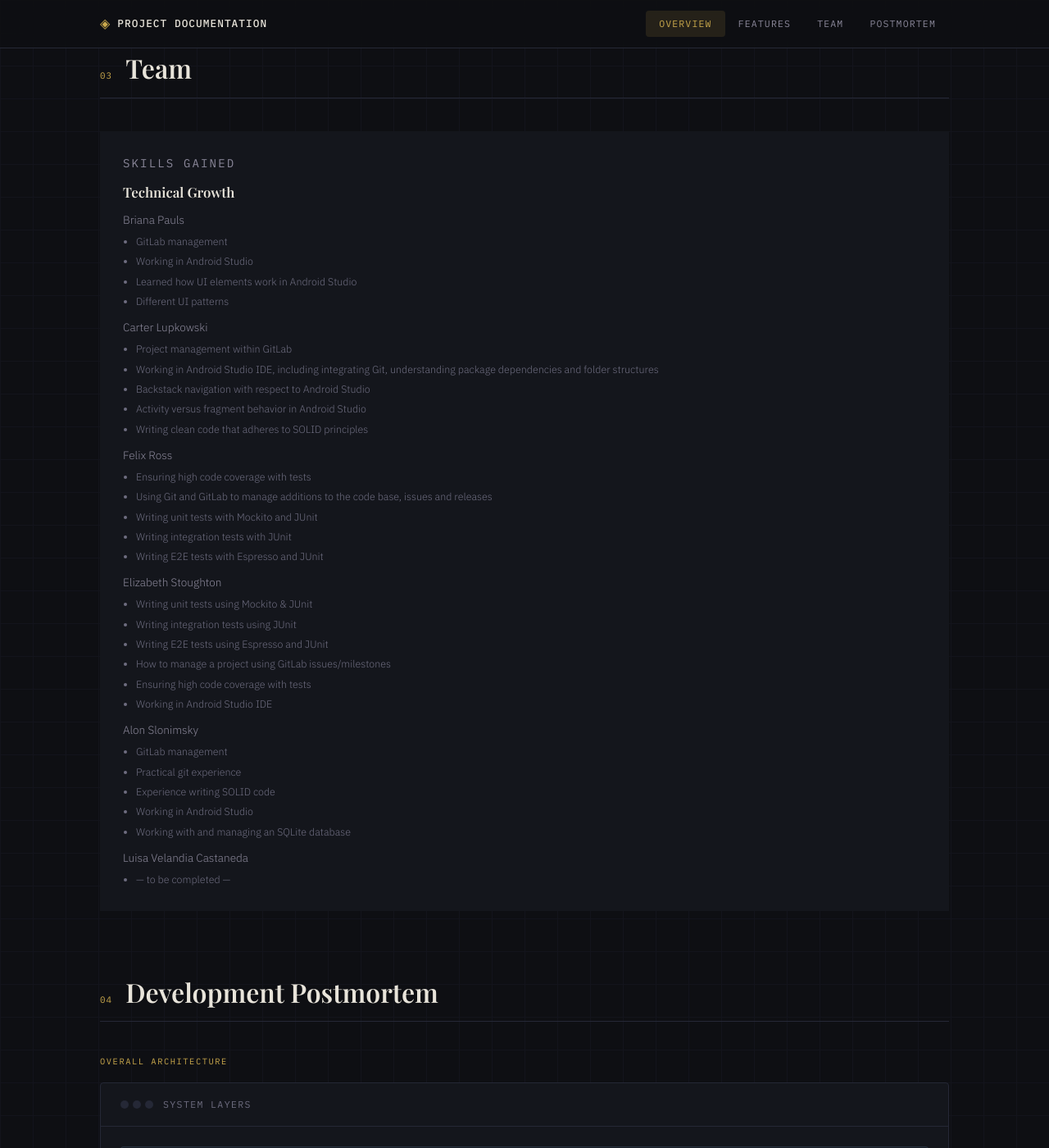
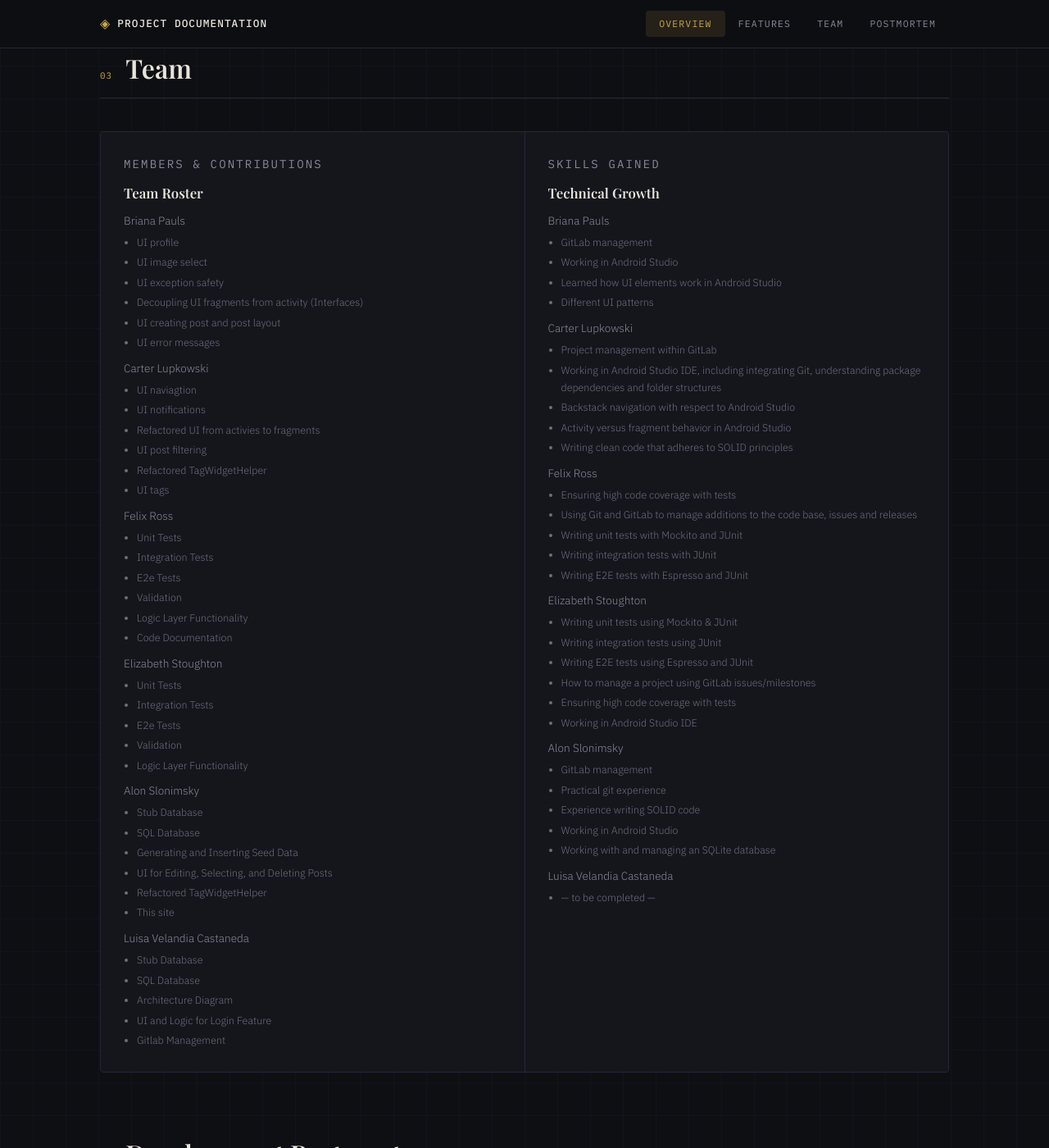
Before and after one commit to AlonSlonimsky/DISKussMe, a Jekyll site: the page built from index.html, in a window 1280 px wide and 1400 px high, scrolled down 2247 px. Shown: the whole window at 82% size. Built offline with Jekyll 4.4.1, drawn with Linux system fonts in a browser that asks for light colours.

Commit message:
undeleted old list

```diff
--- a/index.html
+++ b/index.html
@@ -135,7 +135,86 @@ of 20 or more new posts per week sustained over that same period.</p>
       <h2 class="section-title">Team</h2>
     </div>
 
-    <div class="card">
+    <div class="card-grid" style="grid-template-columns: repeat(2, 1fr);">
+
+      <div class="card">
+        <p class="card-label">Members &amp; Contributions</p>
+        <h3>Team Roster</h3>
+        <div style="display:flex; flex-direction:column; gap:0.6rem; margin-top:0.5rem;">
+
+          <div>
+            <div style="font-size:0.85rem; color:var(--text-secondary); margin-bottom:0.25rem;">Briana Pauls</div>
+            <ul style="margin:0 0 0 1rem; padding:0; display:flex; flex-direction:column; gap:0.2rem;">
+              <li style="font-size:0.78rem; color:var(--text-muted);">UI profile </li>
+              <li style="font-size:0.78rem; color:var(--text-muted);">UI image select</li>
+              <li style="font-size:0.78rem; color:var(--text-muted);">UI exception safety</li>
+              <li style="font-size:0.78rem; color:var(--text-muted);">Decoupling UI fragments from activity (Interfaces)</li>
+              <li style="font-size:0.78rem; color:var(--text-muted);">UI creating post and post layout</li>
+              <li style="font-size:0.78rem; color:var(--text-muted);">UI error messages</li>
+            </ul>
+          </div>
+          <div>
+            <div style="font-size:0.85rem; color:var(--text-secondary); margin-bottom:0.25rem;">Carter Lupkowski</div>
+            <ul style="margin:0 0 0 1rem; padding:0; display:flex; flex-direction:column; gap:0.2rem;">
+              <li style="font-size:0.78rem; color:var(--text-muted);">UI naviagtion</li>
+              <li style="font-size:0.78rem; color:var(--text-muted);">UI notifications</li>
+              <li style="font-size:0.78rem; color:var(--text-muted);">Refactored UI from activies to fragments</li>
+              <li style="font-size:0.78rem; color:var(--text-muted);">UI post filtering</li>
+              <li style="font-size:0.78rem; color:var(--text-muted);">Refactored TagWidgetHelper</li>
+              <li style="font-size:0.78rem; color:var(--text-muted);">UI tags</li>
+            </ul>
+          </div>
+
+          <div>
+            <div style="font-size:0.85rem; color:var(--text-secondary); margin-bottom:0.25rem;">Felix Ross</div>
+            <ul style="margin:0 0 0 1rem; padding:0; display:flex; flex-direction:column; gap:0.2rem;">
+              <li style="font-size:0.78rem; color:var(--text-muted);">Unit Tests</li>
+              <li style="font-size:0.78rem; color:var(--text-muted);">Integration Tests</li>
+              <li style="font-size:0.78rem; color:var(--text-muted);">E2e Tests</li>
+              <li style="font-size:0.78rem; color:var(--text-muted);">Validation</li>
+              <li style="font-size:0.78rem; color:var(--text-muted);">Logic Layer Functionality</li>
+              <li style="font-size:0.78rem; color:var(--text-muted);">Code Documentation</li>
+            </ul>
+          </div>
+
+          <div>
+            <div style="font-size:0.85rem; color:var(--text-secondary); margin-bottom:0.25rem;">Elizabeth Stoughton</div>
+            <ul style="margin:0 0 0 1rem; padding:0; display:flex; flex-direction:column; gap:0.2rem;">
+              <li style="font-size:0.78rem; color:var(--text-muted);">Unit Tests</li>
+              <li style="font-size:0.78rem; color:var(--text-muted);">Integration Tests</li>
+              <li style="font-size:0.78rem; color:var(--text-muted);">E2e Tests</li>
+              <li style="font-size:0.78rem; color:var(--text-muted);">Validation</li>
+              <li style="font-size:0.78rem; color:var(--text-muted);">Logic Layer Functionality</li>
+            </ul>
+          </div>
+
+          <div>
+            <div style="font-size:0.85rem; color:var(--text-secondary); margin-bottom:0.25rem;">Alon Slonimsky</div>
+            <ul style="margin:0 0 0 1rem; padding:0; display:flex; flex-direction:column; gap:0.2rem;">
+              <li style="font-size:0.78rem; color:var(--text-muted);">Stub Database</li>
+              <li style="font-size:0.78rem; color:var(--text-muted);">SQL Database</li>
+              <li style="font-size:0.78rem; color:var(--text-muted);">Generating and Inserting Seed Data</li>
+              <li style="font-size:0.78rem; color:var(--text-muted);">UI for Editing, Selecting, and Deleting Posts</li>
+              <li style="font-size:0.78rem; color:var(--text-muted);">Refactored TagWidgetHelper</li>
+              <li style="font-size:0.78rem; color:var(--text-muted);">This site</li>
+            </ul>
+          </div>
+
+          <div>
+            <div style="font-size:0.85rem; color:var(--text-secondary); margin-bottom:0.25rem;">Luisa Velandia Castaneda</div>
+            <ul style="margin:0 0 0 1rem; padding:0; display:flex; flex-direction:column; gap:0.2rem;">
+              <li style="font-size:0.78rem; color:var(--text-muted);">Stub Database</li>
+              <li style="font-size:0.78rem; color:var(--text-muted);">SQL Database</li>
+              <li style="font-size:0.78rem; color:var(--text-muted);">Architecture Diagram</li>
+              <li style="font-size:0.78rem; color:var(--text-muted);">UI and Logic for Login Feature</li>
+              <li style="font-size:0.78rem; color:var(--text-muted);">Gitlab Management</li>
+            </ul>
+          </div>
+
+        </div>
+      </div>
+
+      <div class="card">
         <p class="card-label">Skills Gained</p>
         <h3>Technical Growth</h3>
         <div style="display:flex; flex-direction:column; gap:0.6rem; margin-top:0.5rem;">
@@ -203,6 +282,8 @@ of 20 or more new posts per week sustained over that same period.</p>
           </div>
 
         </div>
+      </div>
+
     </div>
   </section>
 
```
